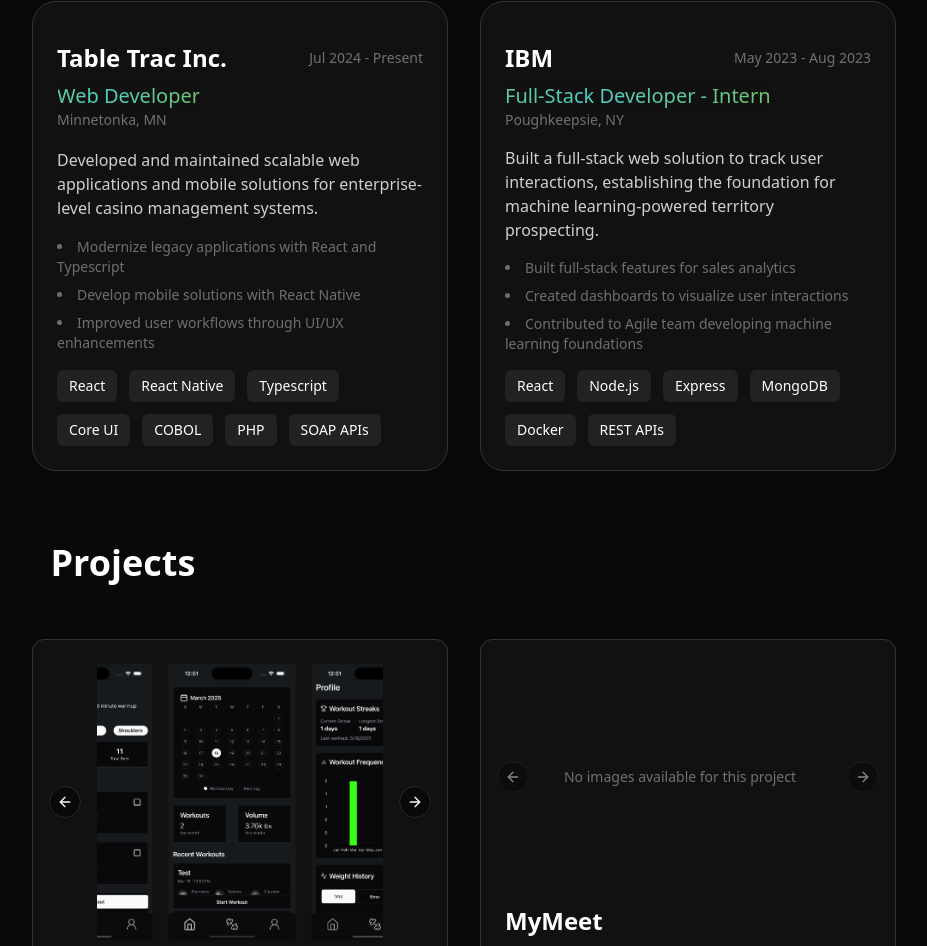
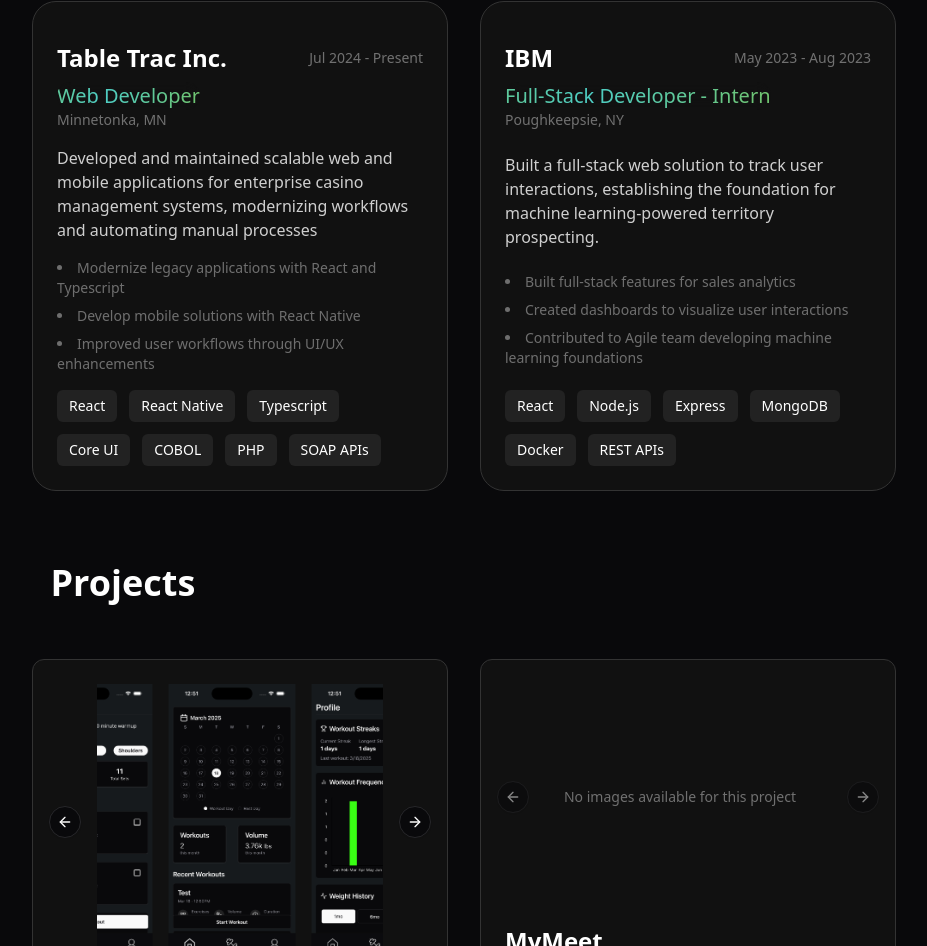
Before and after one commit to Henry3646/portfoliov2, a Next.js app: page / in a window 1280 px wide. Shown: the part 1359-2305 px from the top of the page, without its empty margins (176-1103 px from the left). Built offline with nearby package versions, Linux system fonts and the light colour scheme.

Commit message:
Update WorkSection.tsx

```diff
--- a/app/components/Work/WorkSection.tsx
+++ b/app/components/Work/WorkSection.tsx
@@ -8,7 +8,7 @@
             position: 'Web Developer',
             duration: 'Jul 2024 - Present',
             location: 'Minnetonka, MN',
-            description: 'Developed and maintained scalable web applications and mobile solutions for enterprise-level casino management systems.',
+            description: 'Developed and maintained scalable web and mobile applications for enterprise casino management systems, modernizing workflows and automating manual processes',
             bulletPoints: [
                 'Modernize legacy applications with React and Typescript',
                 'Develop mobile solutions with React Native',
```
